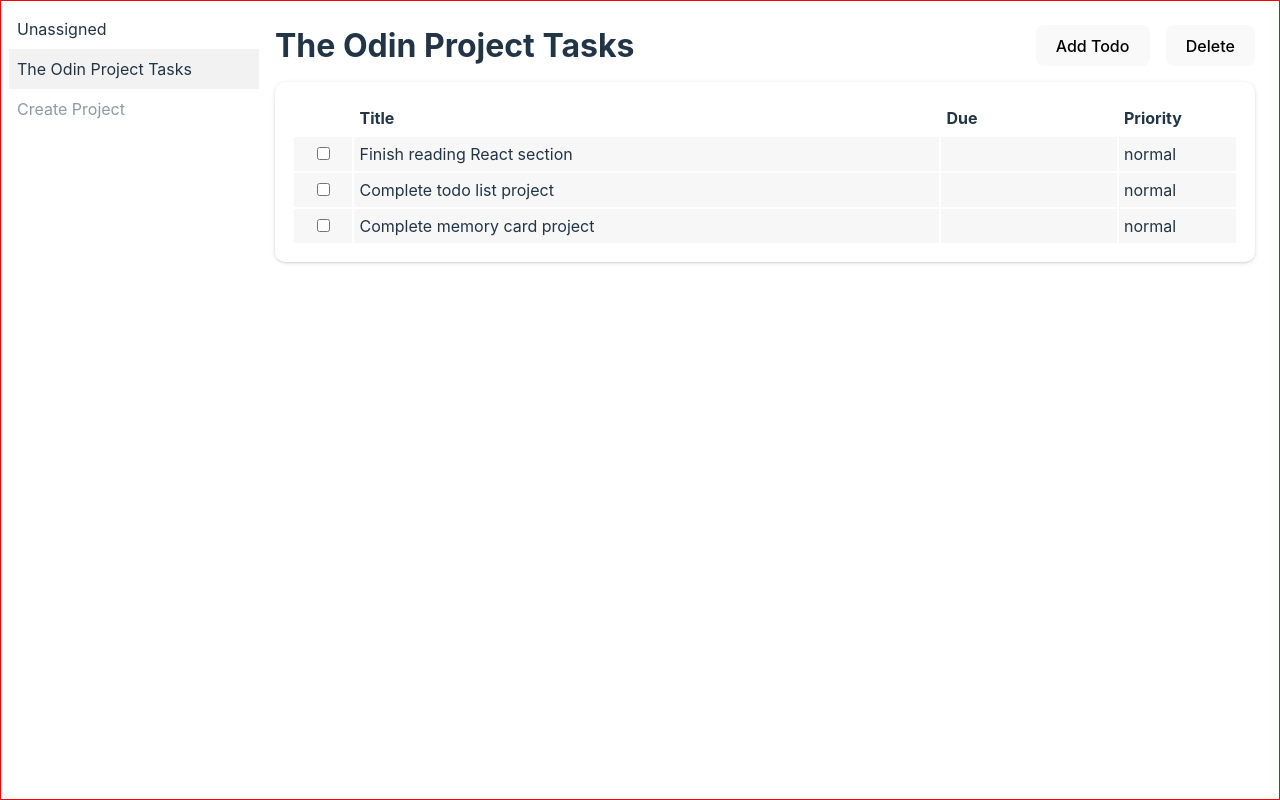
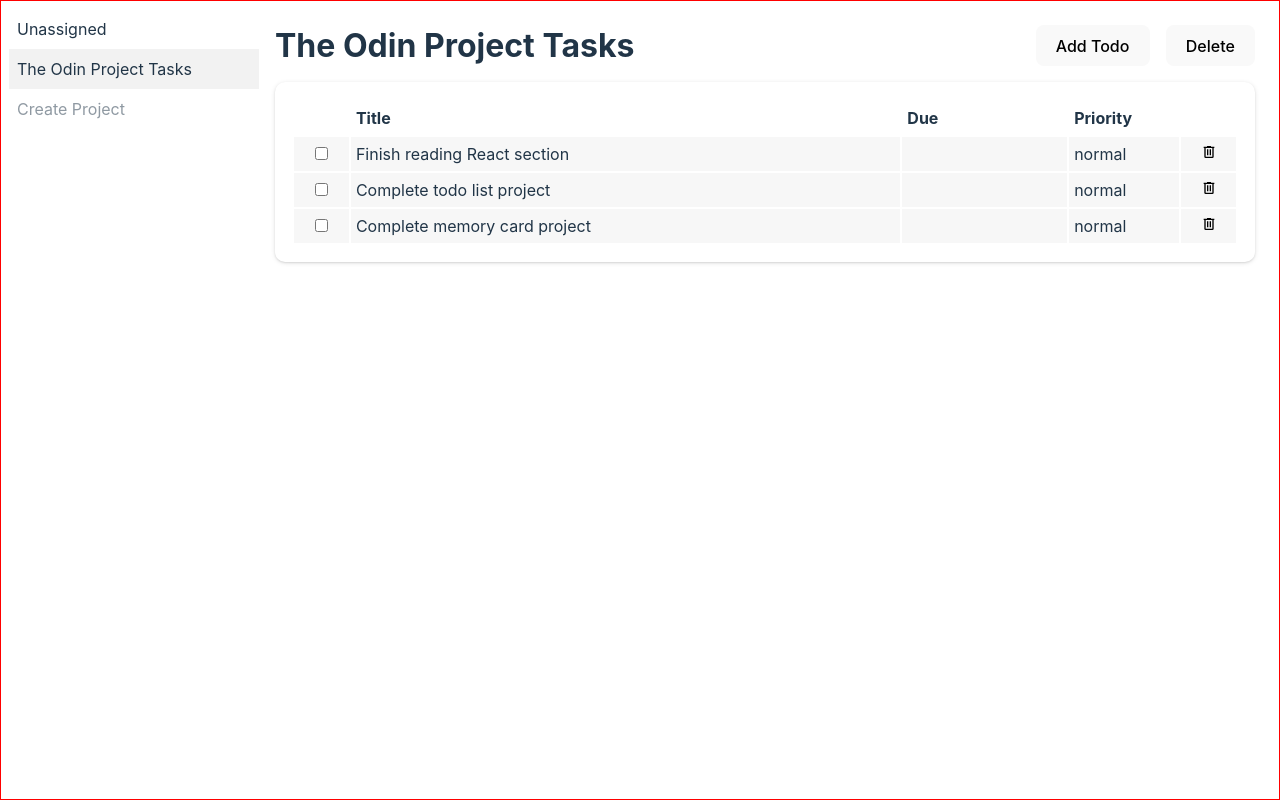
Before and after one commit to pricebenjamin/top-projects, a React (Vite) app in the folder 011-todo-list/: page / in a window 1280 px wide. Built offline with nearby package versions, Linux system fonts and the light colour scheme; the HTML template or start-up script is replaced by a standard one.

Commit message:
Allow user to delete todo

```diff
--- a/011-todo-list/src/App/App.tsx
+++ b/011-todo-list/src/App/App.tsx
@@ -25,6 +25,10 @@ function App() {
     );
   }
 
+  function deleteTodo(id: string) {
+    setTodos(todos.filter((todo) => todo.id !== id));
+  }
+
   return (
     <>
       <ProjectNavigator
@@ -46,7 +50,11 @@ function App() {
             }}
           />
         )}{" "}
-        <TodoList todos={activeTodos} onTodoEdit={updateTodo} />
+        <TodoList
+          todos={activeTodos}
+          onTodoEdit={updateTodo}
+          onTodoDelete={deleteTodo}
+        />
       </div>
     </>
   );
--- a/011-todo-list/src/App/Components/TodoList/TodoList.css
+++ b/011-todo-list/src/App/Components/TodoList/TodoList.css
@@ -31,6 +31,10 @@
   width: 10%;
 }
 
+.todo-list table col.delete {
+  width: 5%;
+}
+
 .todo-list table th,
 .todo-list table td {
   padding: 5px;
@@ -44,6 +48,7 @@
   background-color: rgba(255, 255, 255, 0.03);
 }
 
+.todo-list table .todo-delete,
 .todo-list table .todo-status {
   text-align: center;
 }
@@ -61,8 +66,18 @@
   outline: none;
 }
 
+.todo-list table tr:hover,
 .todo-list table tr:has(input[type="text"]:focus) {
   background-color: rgba(255, 255, 255, 0.05);
+}
+
+.todo-list table .icon {
+  filter: invert(100%);
+  height: 1rem;
+}
+
+.todo-list table .todo-delete:hover {
+  cursor: pointer;
 }
 
 @media (prefers-color-scheme: light) {
@@ -77,7 +92,12 @@
     background-color: rgba(0, 0, 0, 0.03);
   }
 
+  .todo-list table tr:hover,
   .todo-list table tr:has(input[type="text"]:focus) {
     background-color: rgba(0, 0, 0, 0.05);
   }
+
+  .todo-list table .icon {
+    filter: invert(0);
+  }
 }
--- a/011-todo-list/src/App/Components/TodoList/TodoList.tsx
+++ b/011-todo-list/src/App/Components/TodoList/TodoList.tsx
@@ -1,13 +1,15 @@
 import moment from "moment";
 import { Todo } from "@components/Todo";
 import "./TodoList.css";
+import trashIcon from "@icons/trash-can-outline.svg";
 
 interface TodoListProps {
   todos: Todo[];
   onTodoEdit: (id: string, changes: Partial<Todo>) => void;
+  onTodoDelete: (id: string) => void;
 }
 
-export function TodoList({ todos, onTodoEdit }: TodoListProps) {
+export function TodoList({ todos, onTodoEdit, onTodoDelete }: TodoListProps) {
   return (
     <div className="todo-list">
       {todos.length === 0 ? (
@@ -19,20 +21,27 @@ export function TodoList({ todos, onTodoEdit }: TodoListProps) {
             <col span={1} className="title" />
             <col span={1} className="due-date" />
             <col span={1} className="priority" />
+            <col span={1} className="delete" />
           </colgroup>
 
           <thead>
             <tr>
-              <th></th>
+              <th>{/* status */}</th>
               <th>Title</th>
               <th>Due</th>
               <th>Priority</th>
+              <th>{/* delete */}</th>
             </tr>
           </thead>
 
           <tbody>
             {todos.map((todo) => (
-              <TodoListRow key={todo.id} {...todo} onTodoEdit={onTodoEdit} />
+              <TodoListRow
+                key={todo.id}
+                {...todo}
+                onTodoEdit={onTodoEdit}
+                onTodoDelete={onTodoDelete}
+              />
             ))}
           </tbody>
         </table>
@@ -43,6 +52,7 @@ export function TodoList({ todos, onTodoEdit }: TodoListProps) {
 
 interface TodoListRowProps extends Todo {
   onTodoEdit: (id: string, changes: Partial<Todo>) => void;
+  onTodoDelete: (id: string) => void;
 }
 
 function TodoListRow({
@@ -52,6 +62,7 @@ function TodoListRow({
   priority,
   finished,
   onTodoEdit,
+  onTodoDelete,
 }: TodoListRowProps) {
   function renderDate(timestamp: number | null) {
     if (timestamp === null) {
@@ -78,6 +89,9 @@ function TodoListRow({
       </td>
       <td>{dueDate && renderDate(dueDate)}</td>
       <td>{priority}</td>
+      <td className="todo-delete" onClick={() => onTodoDelete(id)}>
+        <img src={trashIcon} alt="Delete" className="icon" />
+      </td>
     </tr>
   );
 }
--- a/011-todo-list/tsconfig.json
+++ b/011-todo-list/tsconfig.json
@@ -19,7 +19,8 @@
     "noFallthroughCasesInSwitch": true,
     /* Resolve paths */
     "paths": {
-      "@components/*": ["./src/App/Components/*"]
+      "@components/*": ["./src/App/Components/*"],
+      "@icons/*": ["./src/Icons/*"]
     }
   },
   "include": ["src"],
--- a/011-todo-list/vite.config.ts
+++ b/011-todo-list/vite.config.ts
@@ -8,6 +8,7 @@ export default defineConfig({
   resolve: {
     alias: {
       "@components": path.resolve(__dirname, "src/App/Components"),
+      "@icons": path.resolve(__dirname, "src/Icons"),
     },
   },
 });
```
Also changed, not shown: 011-todo-list/src/Icons/trash-can-outline.svg (added).
